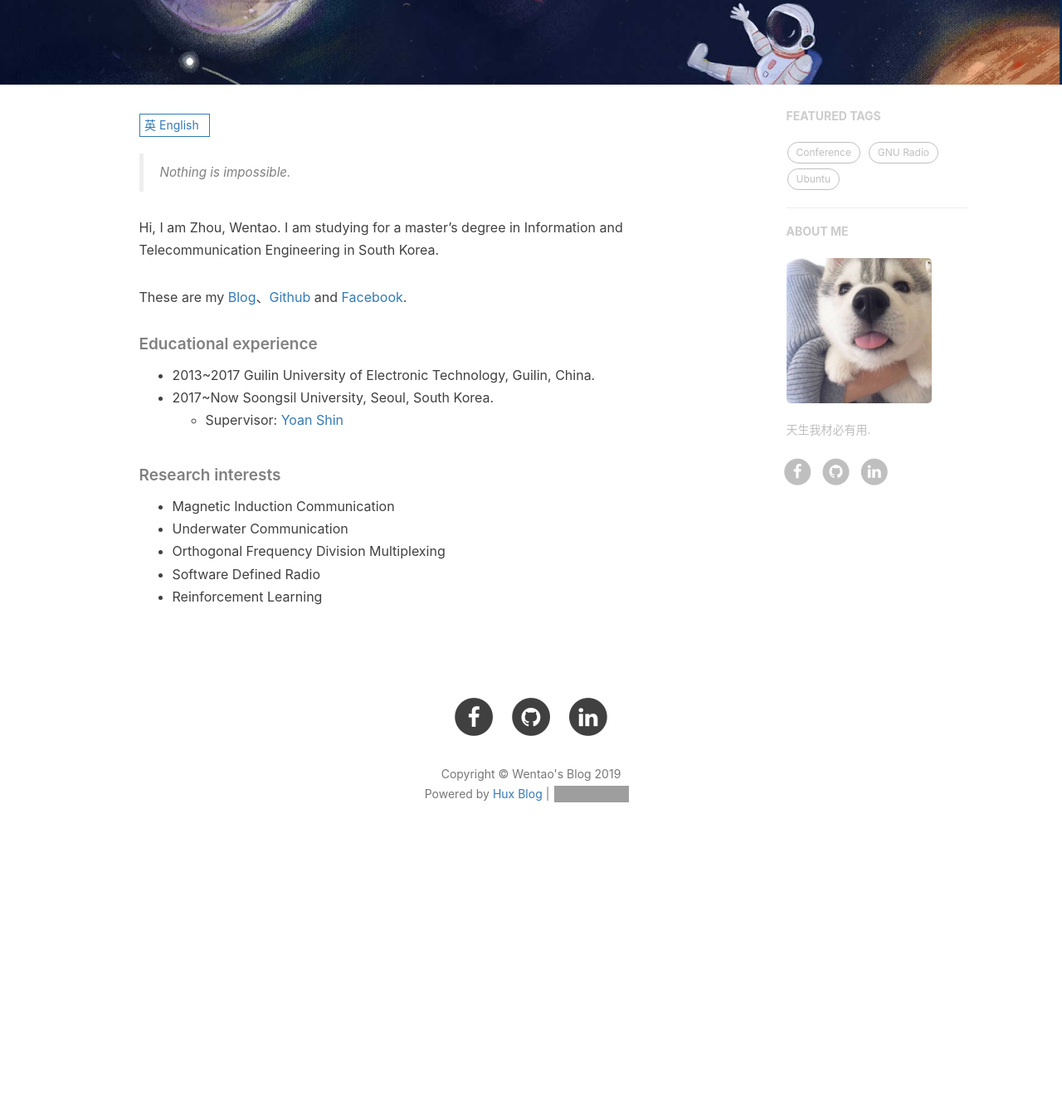
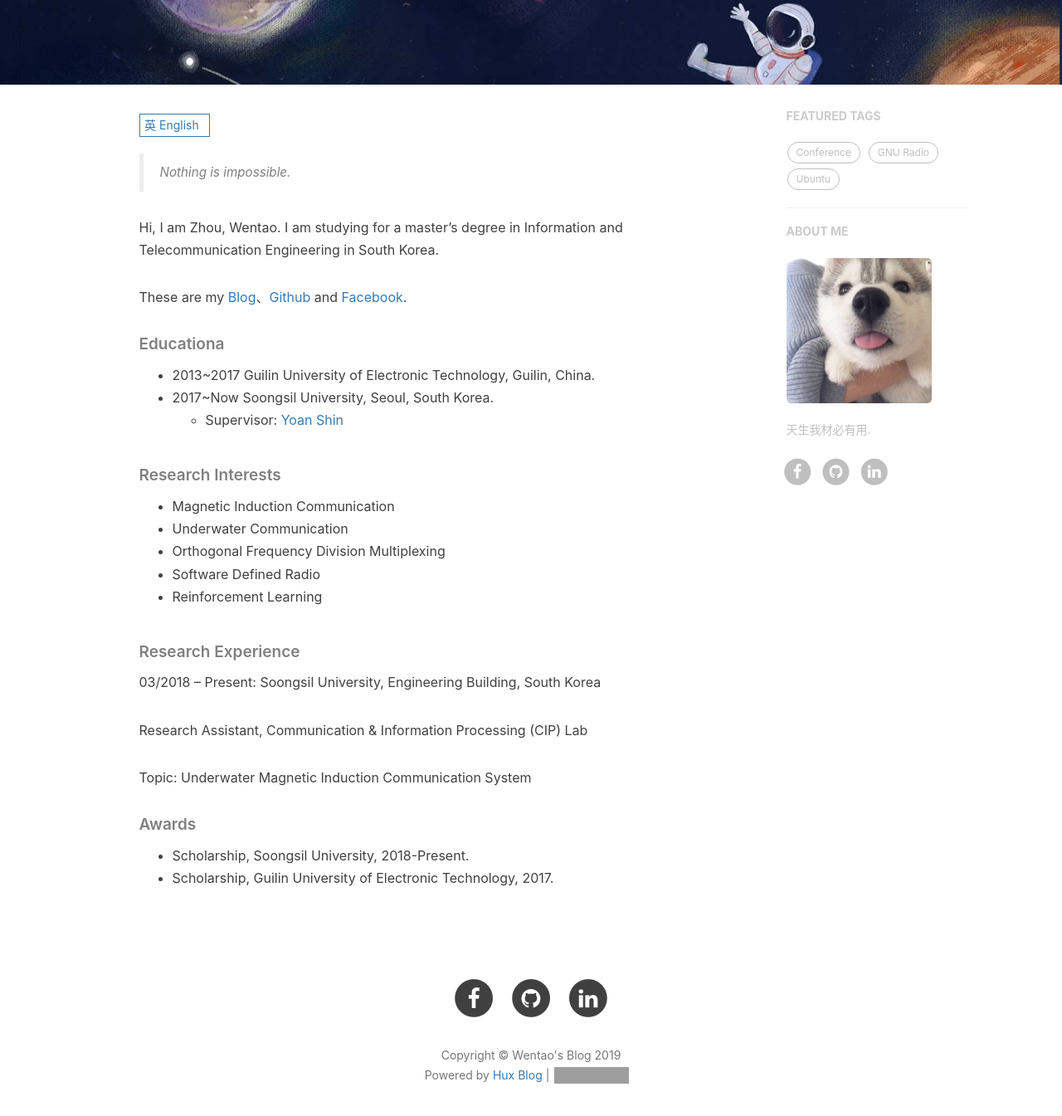
Before and after one commit to csxmt123/zhouwt612.github.io, a Jekyll site: the page built from z_about.html, in a window 1280 px wide and 1400 px high, scrolled down 316 px. Shown: the top 1345 px of the window at 83% size. Built offline with Jekyll 4.4.1, drawn with Linux system fonts in a browser that asks for light colours; nearby versions of some CDN libraries; comment, search, counter and statistics services are not loaded; before the commit the page ends 1377 px from its top, so only the background shows below that; grey boxes are pictures that could not be loaded.

Commit message:
Update en.md

```diff
--- a/_includes/about/en.md
+++ b/_includes/about/en.md
@@ -7,16 +7,29 @@ Hi, I am Zhou, Wentao. I am studying for a master's degree in Information and Te
 
 These are my [Blog](https://wentaozhou.cn)、[Github](http://github.com/zhouwt612) and [Facebook](https://www.facebook.com/zhouwentao612).
 
-##### Educational experience
+##### Educationa
 - 2013~2017 Guilin University of Electronic Technology, Guilin, China.
 - 2017~Now  Soongsil University, Seoul, South Korea.
   - Supervisor: [Yoan Shin](https://ieeexplore.ieee.org/author/37279496500)
 
 
-##### Research interests
+##### Research Interests
 
 - Magnetic Induction Communication
 - Underwater Communication
 - Orthogonal Frequency Division Multiplexing
 - Software Defined Radio
 - Reinforcement Learning
+
+##### Research Experience
+
+03/2018 – Present: Soongsil University, Engineering Building, South Korea
+
+Research Assistant, Communication & Information Processing (CIP) Lab
+
+Topic: Underwater Magnetic Induction Communication System
+
+##### Awards
+
+- Scholarship, Soongsil University, 2018-Present.
+- Scholarship, Guilin University of Electronic Technology, 2017.
```
